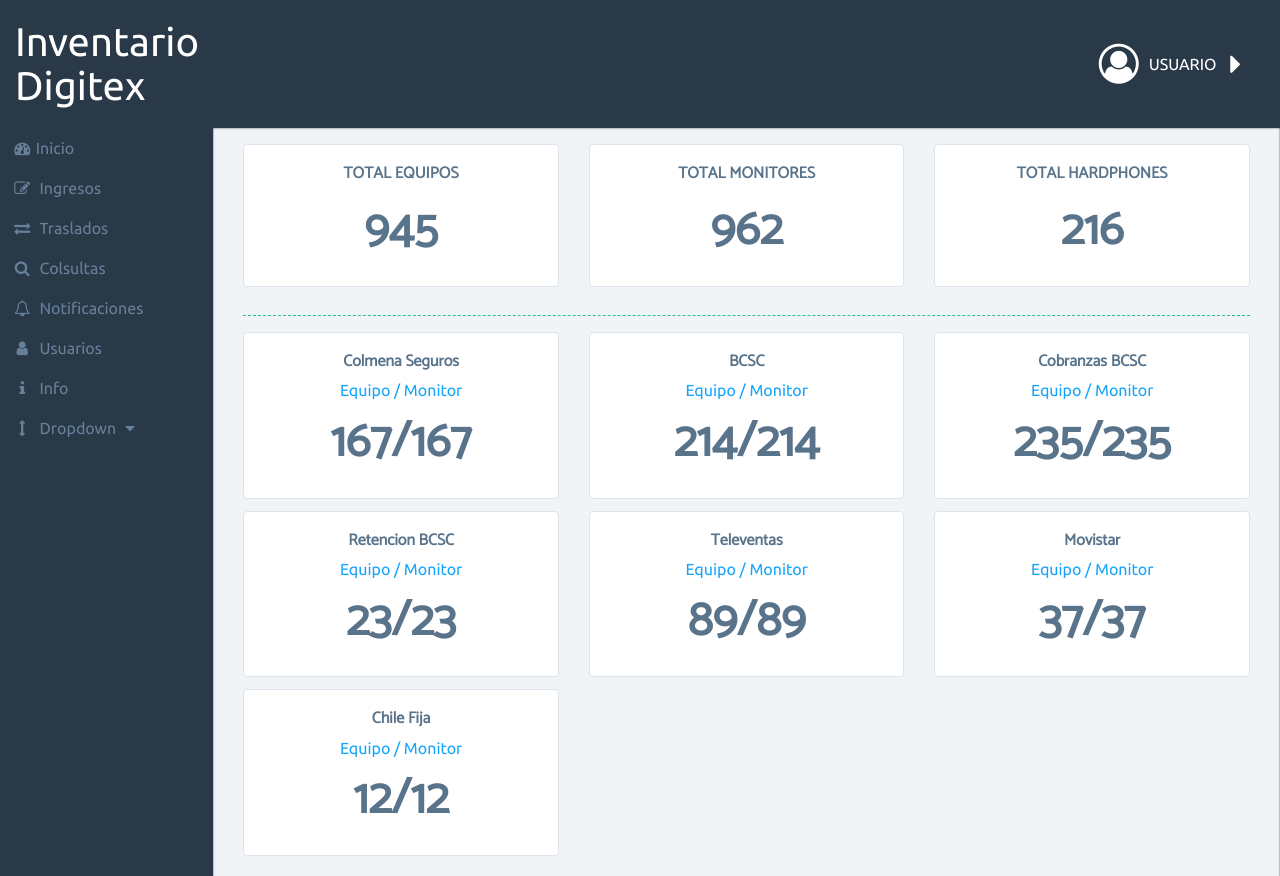
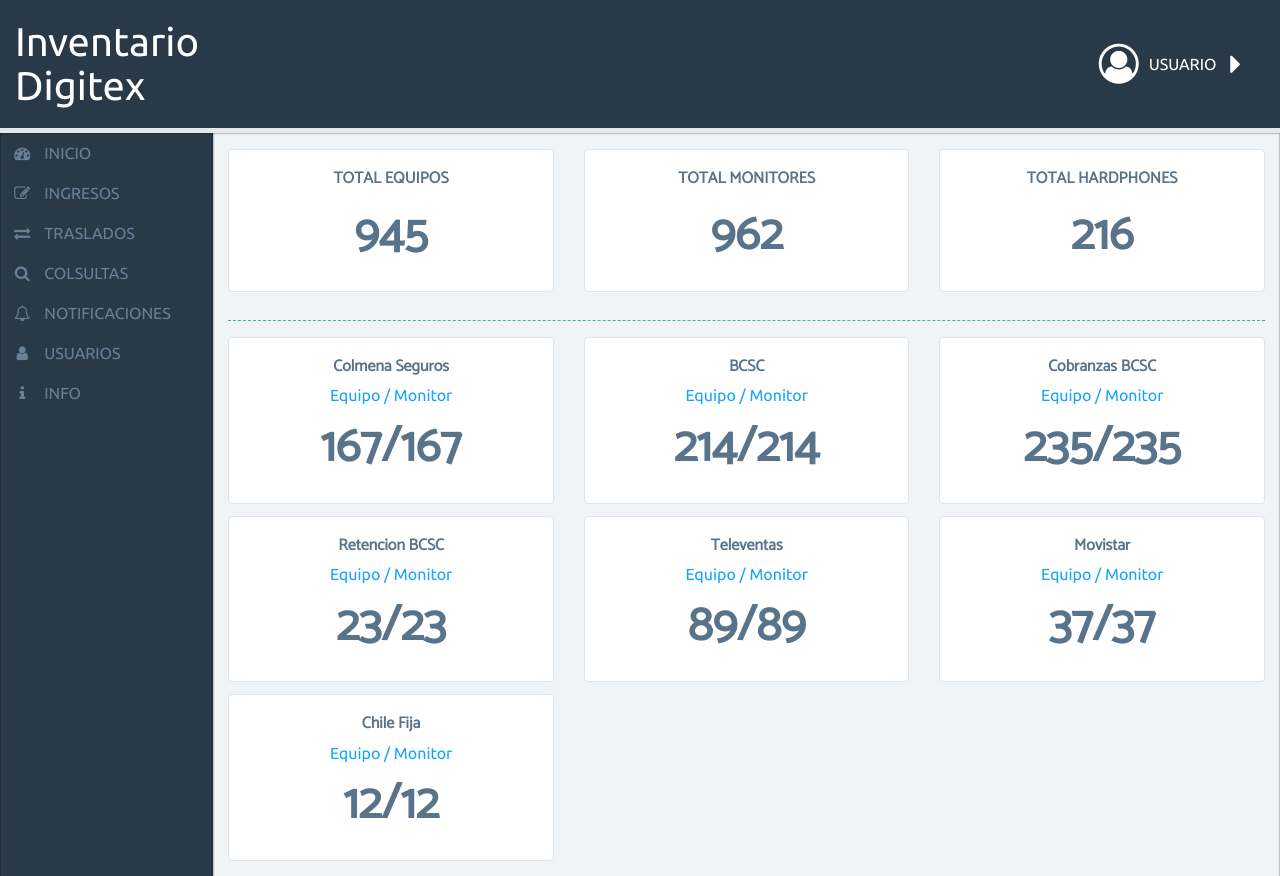
Before and after one commit to dxanderg/Inventario-app, a plain HTML site: page index.html in a window 1280 px wide. Shown: the top 876 px of the page. Drawn offline with nearby package versions, Linux system fonts and the light colour scheme.

Commit message:
Final Front Details

```diff
--- a/css/app.css
+++ b/css/app.css
@@ -2,11 +2,13 @@ body{
 	font-family: 'Ubuntu', sans-serif;
 	background-color: #2A3948;
 	color: white;
-	font-size: 16px
+	font-size: 16px;
 }
 
 #header-container h1 {
 	margin: .5em 0;
+	user-select: none;
+	cursor: default;
 }
 
 #header-container #logo{
@@ -18,6 +20,7 @@ body{
 	margin: 0;
 	cursor: pointer;
 	padding: 10px;
+	user-select: none;
 }
 
 #header-container #usuario-login:hover{
@@ -67,10 +70,12 @@ body{
 #side-menu{
 	height: 100vh;
 	padding: 0;
+	box-shadow: inset 0px 0px 2px 0px rgba(0,0,0,0.75);
+	border-top: 5px solid #E8E8E8;
 }
 
 #side-menu li i{
-	margin-right: .2em;
+	margin-right: .5em;
 }
 
 #side-menu ul li a{
@@ -81,21 +86,24 @@ body{
 	text-decoration: none;
 	display: block;
 	border-left: .3rem solid transparent;
+	text-transform: uppercase;
 }
 
 #side-menu ul li a:hover{
 	color: white;
 	background-color: #23303D;
 	border-left: .3rem solid #2DBD8D;
+	transform: translateX(5px);
 }
 
 #contenido{
 	padding-top: 1em;
 	background-color: #F0F4F7;
 	width: 100%;
-	color: black;
+	color: #58738A;
 	box-shadow: inset 0px 0px 2px 0px rgba(0,0,0,0.75);
 	margin: 0 auto;
+	border-top: 5px solid #E8E8E8;
 }
 
 #contenido h6, h2{
@@ -149,7 +157,7 @@ body{
 #menu-escondido li a{
 	color: white;
 	text-decoration: none;
-	 text-transform: uppercase;
+	text-transform: uppercase;
 }
 
 #menu-escondido li a i{
--- a/index.html
+++ b/index.html
@@ -15,7 +15,7 @@
 </head>
 <body>
 
-	<div class="container-fluid">
+	<div id="main-div" class="container-fluid">
 		<!-- HEADER -->
 		<header id="header-container">
 			<div class="container-fluid">
@@ -30,13 +30,15 @@
 		    					&#9776;
 		    			</button>
 		    			<div id="usuario-login" class="row flex-items-xs-middle flex-items-xs-between hidden-sm-down" data-toggle="collapse" data-target="#logout">
-		    				<li class="text-uppercase hidden-xs-down"><i href="#" class="fa fa-user-circle-o"></i></li>
+		    				<li class="text-uppercase hidden-xs-down">
+		    					<i href="#" class="fa fa-user-circle-o"></i>
+		    				</li>
 								<a class="text-uppercase hidden-xs-down">Usuario</a>
-									<ul id="logout" class="collapse">
-				                  <li>
-				                      <a href="#">Salir</a>
-				                  </li>
-				              </ul>
+								<ul id="logout" class="collapse">
+			          	<li>
+			            	<a href="#">Salir</a>
+			            </li>
+			          </ul>
 								<b class="text-uppercase hidden-xs-down fa fa-fw fa-caret-right"></b>
 							</div>
 						</a>
@@ -91,7 +93,7 @@
 				      <ul class="nav navbar-nav side-nav">
 				          <li>
 				              <a href="index.html">
-				              <i class="fa fa-fw fa-dashboard"></i>Inicio</a>
+				              <i class="fa fa-fw fa-dashboard"></i> Inicio</a>
 				          </li>
 				          <li>
 				              <a href="charts.html">
@@ -117,7 +119,7 @@
 				              <a href="blank-page.html">
 				              <i class="fa fa-fw fa-info"></i> Info</a>
 				          </li>
-				          <li>
+				          <!-- <li>
 				              <a href="javascript:;" data-toggle="collapse" data-target="#demo">
 				              <i class="fa fa-fw fa-arrows-v"></i> Dropdown <i class="fa fa-fw fa-caret-down"></i></a>
 				              <ul id="demo" class="collapse">
@@ -128,15 +130,14 @@
 				                      <a href="#">Dropdown Item</a>
 				                  </li>
 				              </ul>
-				          </li>
+				          </li> -->
 				      </ul>
 				  	</div>
 					</div>
 					<!-- Lista Menu Izquierda -->
 
 					<!-- Contenido Derecha-->
-					<div id="contenido" class="container row col-md-10" >
-						<div class="container">
+					<div id="contenido" class="container row col-md-10">
 								<div class="row">
 									<div class="col-md-4">
 								    <div class="card">
```
